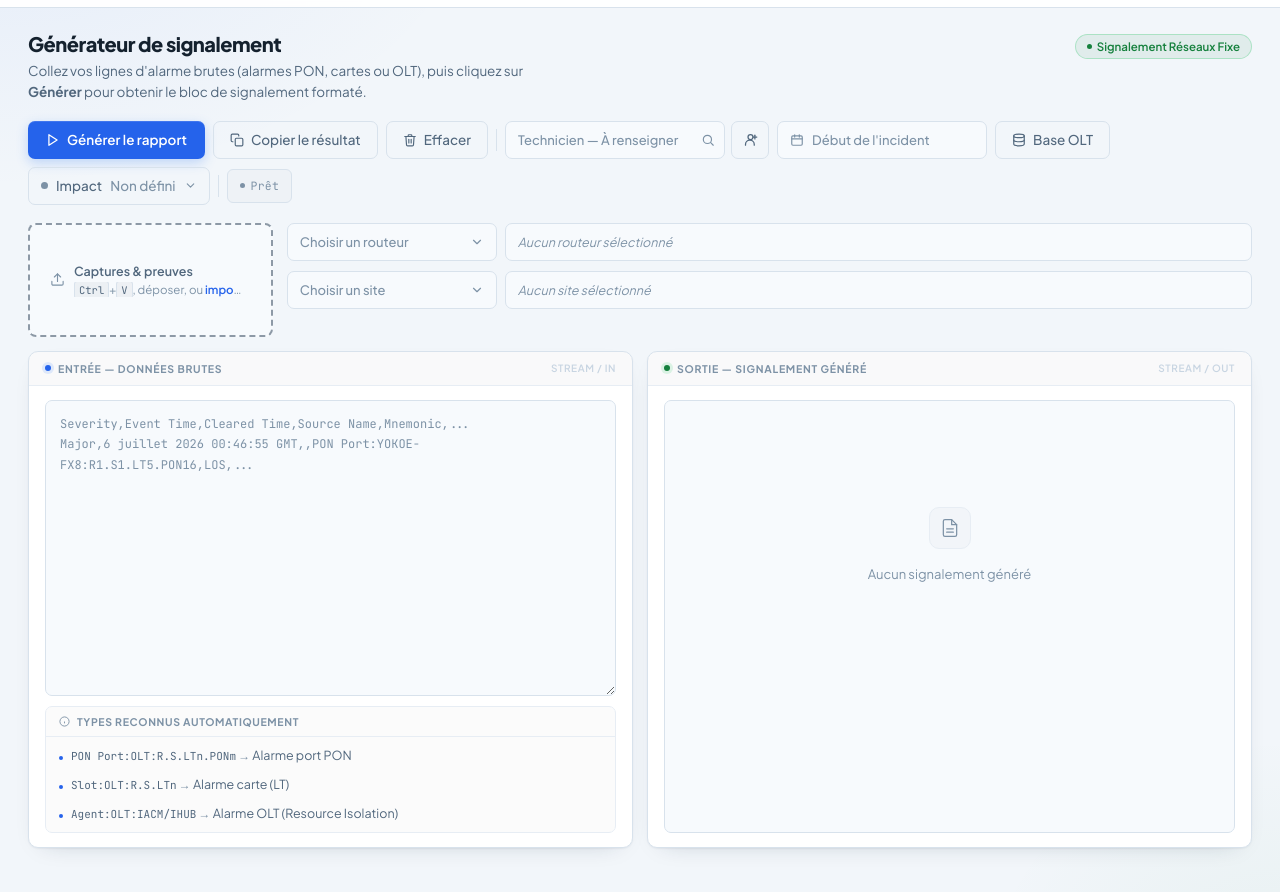
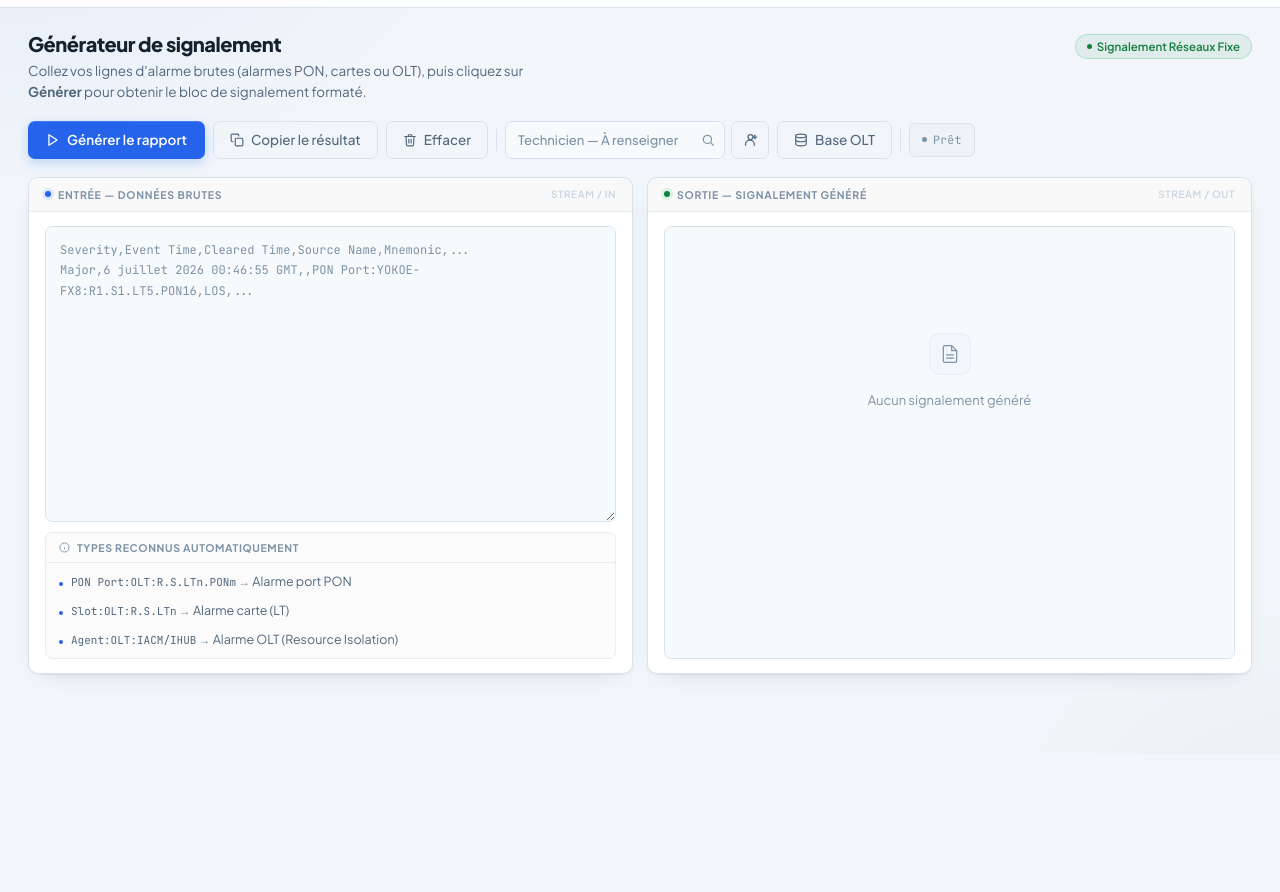
Before and after one commit to ANANI10/Signalement, a website: page Generateur_signalement_incident_reseaux_fixe.html in a window 1280 px wide. Shown: the part 46-938 px from the top of the page. After the commit the page ends 800 px from the top, so only its background shows below. Drawn offline with Linux system fonts and the light colour scheme.

Commit message:
Réseaux fixe : retrait des sélecteurs inutilisés de la saisie
Suppression des captures & preuves, des sélecteurs Routeur et Site,
du date-picker « Début de l'incident » et du dropdown « Impact » —
uniquement sur cette page.

Aucun effet sur le rapport : generate() ne lisait aucun de ces
champs. La date de début vient du plus ancien horodatage des alarmes
collées, et IMPACTS RX FIXE est calculé depuis la base OLT.

Les CSS/JS de composants (image-drop, date-picker, search-select,
dropdown) et data/sites.js ne servaient plus qu'à eux : retirés du
chargement de cette page. Les fichiers restent en place pour les
autres pages.

Co-Authored-By: Claude Opus 5 <noreply@anthropic.com>

```diff
--- a/Generateur_signalement_incident_reseaux_fixe.html
+++ b/Generateur_signalement_incident_reseaux_fixe.html
@@ -9,10 +9,6 @@
 <link rel="preconnect" href="https://fonts.gstatic.com" crossorigin>
 <link href="https://fonts.googleapis.com/css2?family=Plus+Jakarta+Sans:wght@400;500;600;700;800&family=JetBrains+Mono:wght@400;500&display=swap" rel="stylesheet">
 <link rel="stylesheet" href="styles.css">
-<link rel="stylesheet" href="components/image-drop.css">
-<link rel="stylesheet" href="components/date-picker.css">
-<link rel="stylesheet" href="components/search-select.css">
-<link rel="stylesheet" href="components/dropdown.css">
 <script>
 // ── Éclairage : applique le thème enregistré avant le rendu (évite le flash) ──
 (function () {
@@ -96,47 +92,13 @@
         <svg viewBox="0 0 24 24" aria-hidden="true"><circle cx="12" cy="8" r="4"/><path d="M4 21v-1a7 7 0 0 1 14 0v1"/><line x1="19" y1="5" x2="19" y2="11"/><line x1="16" y1="8" x2="22" y2="8"/></svg>
       </button>
     </div>
-    <!-- Composant réutilisable : voir components/date-picker.js -->
-    <isoc-date-picker id="startDate" placeholder="Début de l'incident"></isoc-date-picker>
     <button class="btn-ghost" id="manageOltBtn" type="button">
       <svg viewBox="0 0 24 24" aria-hidden="true"><ellipse cx="12" cy="5" rx="9" ry="3"/><path d="M21 12c0 1.66-4 3-9 3s-9-1.34-9-3"/><path d="M3 5v14c0 1.66 4 3 9 3s9-1.34 9-3V5"/></svg>
       Base OLT
     </button>
-    <!-- Composant réutilisable : voir components/dropdown.js -->
-    <isoc-dropdown
-      id="impactPick"
-      label="Impact"
-      placeholder="Non défini"
-      options="Aucun impact|Impact Réseau"
-      states="ok|warn"></isoc-dropdown>
     <div class="tb-sep" aria-hidden="true"></div>
     <div class="status-msg" id="msg" role="status" aria-live="polite">
       <span class="dot" aria-hidden="true"></span>Prêt
-    </div>
-  </div>
-
-  <!-- Composants réutilisables : components/search-select.js + components/image-drop.js -->
-  <div class="tools-row">
-    <isoc-image-drop
-      id="reportImages"
-      label="Captures &amp; preuves"
-      hint="Coller, déposer ou importer : capture d'alarme, graphe de trafic, ticket… — PNG, JPG, GIF ou WEBP, 5 Mo max"
-      multiple
-      max-size="5"></isoc-image-drop>
-    <div class="tools-col">
-      <isoc-search-select
-        id="routerPick"
-        label="Routeur"
-        placeholder="Aucun routeur sélectionné"
-        search-placeholder="Rechercher un routeur…"
-        multiple></isoc-search-select>
-
-      <isoc-search-select
-        id="sitePick"
-        label="Site"
-        placeholder="Aucun site sélectionné"
-        search-placeholder="Rechercher un site…"
-        multiple></isoc-search-select>
     </div>
   </div>
 
@@ -1288,43 +1250,5 @@ syncTechInput();
 openFromHash();
 </script>
 
-<!-- Composants partagés -->
-<script src="components/image-drop.js"></script>
-<script src="components/date-picker.js"></script>
-<script src="components/search-select.js"></script>
-<script src="components/dropdown.js"></script>
-<script src="data/sites.js"></script>
-
-<script>
-// Alimente le sélecteur de routeurs à partir de la base OLT
-(function () {
-  var sel = window.SearchSelect && SearchSelect.get("routerPick");
-  if (!sel || typeof oltDb === "undefined") return;
-  var map = {};
-  oltDb.forEach(function (o) {
-    var r = (o.router || "").trim();
-    if (!r) return;
-    var key = r.toLowerCase();
-    if (!map[key]) map[key] = { value: r, label: r, region: o.region || "", count: 0 };
-    map[key].count++;
-  });
-  var list = Object.keys(map)
-    .map(function (k) { return map[k]; })
-    .sort(function (a, b) { return a.label.localeCompare(b.label, "fr", { sensitivity: "base" }); })
-    .map(function (e) {
-      return {
-        value: e.value,
-        label: e.label,
-        meta: (e.region ? e.region + " · " : "") + e.count + (e.count > 1 ? " OLT" : " OLT")
-      };
-    });
-  sel.setOptions(list);
-
-  // Alimente le sélecteur de sites (data/sites.js, genere depuis l'Excel)
-  var siteSel = window.SearchSelect && SearchSelect.get("sitePick");
-  if (siteSel && Array.isArray(window.ISOC_SITES)) siteSel.setOptions(window.ISOC_SITES);
-})();
-</script>
-
 </body>
 </html>
```
